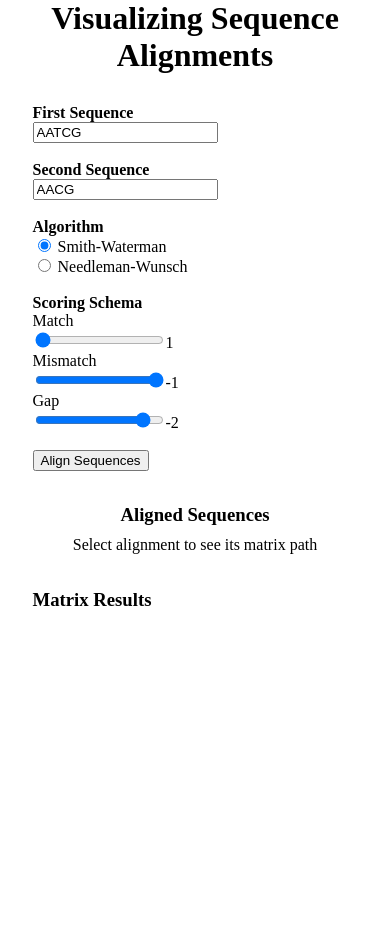
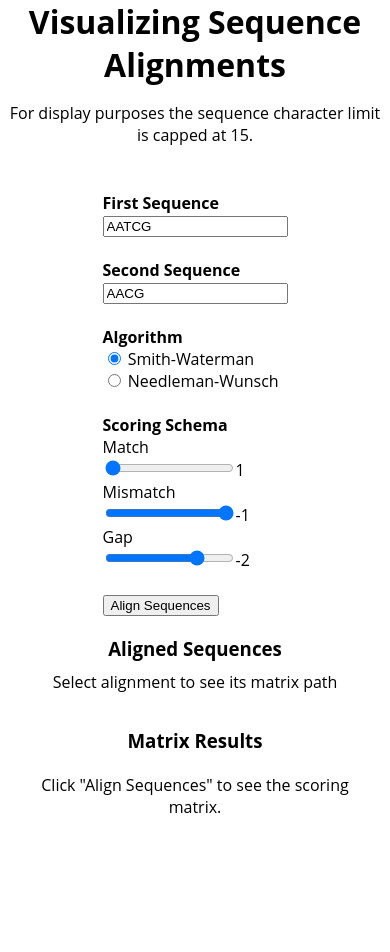
Before and after one commit to tylerhill90/portfolio-website, a Flask app: page /alignment-algorithms in a window 390 px wide. Shown: the part 21-973 px from the top of the page. Before the commit the page ends 627 px from the top, so only its background shows below. Run offline with Flask 2, Linux system fonts and the light colour scheme.

Commit message:
better responsive design and style

```diff
--- a/assets/css/align-algs.css
+++ b/assets/css/align-algs.css
@@ -1,12 +1,20 @@
+body {
+    font-family: "Open Sans", sans-serif;
+}
+
+#note {
+    text-align: center;
+}
+
 .container {
     display: grid;
     grid-template-columns: 230px 325px;
-    grid-template-rows: 380px 1fr 1fr;
-    grid-gap: 20px;
+    grid-template-rows: 380px auto auto;
+    grid-row-gap: 20px;
     grid-template-areas:
         "input-form alignments"
         "matrix matrix"
-        "algo-explanation algo-explanation";
+        "algo-explain algo-explain";
     background-color: #ffffff;
     padding: 30px;
     justify-content: center;
@@ -25,7 +33,6 @@ h3 {
 
 .matrix h3 {
     text-align: left;
-    margin-top: 0px;
     margin-bottom: 5px;
 }
 
@@ -72,21 +79,22 @@ h3 {
 
 .matrix {
     grid-area: matrix;
-    padding-right: 30px;
+}
+
+.matrix p {
+    font-family: "Open Sans", sans-serif;
 }
 
 .matrix-container {
     display: grid;
-    grid-template-columns: repeat(var(--colNumMatrix), 35px);
-    grid-template-rows: repeat(var(--rowNumMatrix), 35px);
+    grid-template-columns: repeat(var(--colNumMatrix), minmax(30px, auto));
+    grid-template-rows: repeat(var(--rowNumMatrix), auto);
     background-color: #ffffff;
-    padding-bottom: 30px;
 }
 
 .seq-char {
     text-align: center;
-    padding: 3px;
-    border: 1px solid rgb(255, 255, 255);
+    padding: 4px;
 }
 
 .score {
@@ -95,25 +103,48 @@ h3 {
     border: 1px solid rgb(0, 0, 0);
 }
 
-.algo-explaination {
-    grid-area: algo-explanation;
+.algo-explain {
+    grid-area: algo-explain;
+    padding: 30px;
+}
+
+#smith-waterman {
+    display: none;
+}
+
+#needleman-wunsch {
+    display: none;
 }
 
 @supports (display: grid) {
     @media only screen and (max-width:600px) {
         .container {
             display: grid;
-            grid-template-columns: 325px;
-            grid-template-rows: 380px auto 1fr 1fr;
-            grid-gap: 20px;
+            grid-template-columns: minmax(350px, auto);
+            grid-template-rows: auto auto auto auto;
+            grid-row-gap: 20px;
             grid-template-areas:
                 "input-form"
                 "alignments"
                 "matrix"
-                "algo-explanation";
+                "algo-explain";
             background-color: #ffffff;
             padding: 30px;
-            justify-content: center;
+            justify-items: center;
+        }
+
+        .matrix {
+            grid-area: matrix;
+            justify-self: start;
+        }
+
+        .matrix h3 {
+            text-align: center;
+            margin-bottom: 5px;
+        }
+
+        .matrix p {
+            text-align: center;
         }
     }
 }
--- a/assets/js/align-algs.js
+++ b/assets/js/align-algs.js
@@ -12,10 +12,13 @@ seqAlignForm.onsubmit = async (e) => {
     var gap = parseInt(formData.get('gap'));
     // Run the algorithm selected
     if (document.getElementById('sw').checked) {
+        var alg = 'sw';
         smithWaterman(seq1, seq2, match, mismatch, gap);
     } else {
+        var alg = 'nw';
         needlemanWunsch(seq1, seq2, match, mismatch, gap);
     }
+    displayAlgInfo(alg);
 };
 
 
@@ -245,8 +248,6 @@ function traceBack(paths, matrix) {
 function buildAlignmentsEl(seq1, seq2, matrix, allPaths) {
     var results = new Array();
 
-    console.log(matrix)
-
     // Create formatted strings for each alignment from its path in the matrix
     for (var z = 0; z < allPaths.length; z++) {
         var seq1Results = new Array();
@@ -254,7 +255,6 @@ function buildAlignmentsEl(seq1, seq2, matrix, allPaths) {
         var seq2Results = new Array();
 
         var path = allPaths[z]
-        console.log(path)
         for (var i = 1; i < path.length; i++) {
             if (path[i][0] === 0 && path[i][1] === 0) {
                 break;
@@ -262,7 +262,6 @@ function buildAlignmentsEl(seq1, seq2, matrix, allPaths) {
             var x = path[i - 1][0] - path[i][0];
             var y = path[i - 1][1] - path[i][1];
             var pointer = [x, y];
-            console.log(pointer)
 
             if (pointer[0] === -1 && pointer[1] === -1) {
                 if (seq1[path[i][0] - 1] == seq2[path[i][1] - 1]) { //Match
@@ -399,3 +398,18 @@ function buildMatrixEl(seq1, seq2, matrix, allPaths) {
     document.documentElement.style.setProperty('--colNumMatrix', columns);
     document.documentElement.style.setProperty('--rowNumMatrix', rows);
 };
+
+
+// Generate the algorithm explanation element
+function displayAlgInfo(alg) {
+    if (alg === 'sw') {
+        document.getElementById('smith-waterman').style.display = 'block';
+        document.getElementById('needleman-wunsch').style.display = 'none';
+    } else if (alg == 'nw') {
+        document.getElementById('smith-waterman').style.display = 'none';
+        document.getElementById('needleman-wunsch').style.display = 'block';
+    } else {
+        document.getElementById('smith-waterman').style.display = 'none';
+        document.getElementById('needleman-wunsch').style.display = 'none';
+    }
+};
--- a/templates/seq-align.html
+++ b/templates/seq-align.html
@@ -21,15 +21,16 @@
 
 <body>
     <h1>Visualizing Sequence Alignments</h1>
+    <p id="note">For display purposes the sequence character limit is capped at 15.</p>
     <div class="container">
 
         <div class="input-form">
 
             <form autocomplete="off" id="seqAlignForm">
                 <label for="seq1"><strong>First Sequence</strong></label><br>
-                <input type="text" name="seq1" value="AATCG" maxlength="20" required><br><br>
+                <input type="text" name="seq1" value="AATCG" maxlength="15" required><br><br>
                 <label for="seq2"><strong>Second Sequence</strong></label><br>
-                <input type="text" name="seq2" value="AACG" maxlength="20" required><br>
+                <input type="text" name="seq2" value="AACG" maxlength="15" required><br>
                 <br>
                 <label><strong>Algorithm</strong></label><br>
                 <input type="radio" id="sw" name="algorithm" value="Smith-Waterman" checked>
@@ -39,13 +40,13 @@
                 <br>
                 <label><strong>Scoring Schema</strong></label><br>
                 <label>Match</label><br>
-                <input type="range" id="scoring match" name="match" min="1" max="10" value="1" step="1"
+                <input type="range" id="scoring match" name="match" min="1" max="5" value="1" step="1"
                     onchange="this.nextElementSibling.value = this.value"><output>1</output><br>
                 <label>Mismatch</label><br>
-                <input type="range" id="scoring mismatch" name="mismatch" min="-10" max="-1" value="-1" step="1"
+                <input type="range" id="scoring mismatch" name="mismatch" min="-5" max="-1" value="-1" step="1"
                     onchange="this.nextElementSibling.value = this.value"><output>-1</output><br>
                 <label>Gap</label><br>
-                <input type="range" id="scoring gap" name="gap" min="-10" max="-1" value="-2" step="1"
+                <input type="range" id="scoring gap" name="gap" min="-5" max="-1" value="-2" step="1"
                     onchange="this.nextElementSibling.value = this.value"><output>-2</output><br>
                 <br>
                 <button>Align Sequences</button>
@@ -68,10 +69,56 @@
 
         <div class="matrix">
             <h3>Matrix Results</h3>
-            <div class="matrix-container" id="matrix-container"></div>
+            <div class="matrix-container" id="matrix-container">
+                <p>Click "Align Sequences" to see the scoring matrix.</p>
+            </div>
         </div>
 
-        <div class="algo-explanations"></div>
+        <div class="algo-explain">
+            <div id="smith-waterman">
+                <h3>Smith-Waterman Algorithm</h4>
+                    <p>
+                        This alignment algorithm performs local sequence alignment.
+                        Locally aligned sequences optimize for regions of higher
+                        sequence similarity over trying to align the entirety of both
+                        sequences.<br>
+                        <br>
+                        The general algorithm strategy is as follows:
+                    <ol>
+                        <li>Determine the scoring scheme.</li>
+                        <li>Construct the scoring matrix and initialize the first row and column with 0's.</li>
+                        <li>Calculate the rest of the scoring matrix.</li>
+                        <li>Traceback recursively from the highest score(s) in the matrix until a score of zero is
+                            reached.</li>
+                    </ol>
+                    Further details can be found
+                    <a href="https://en.wikipedia.org/wiki/Smith%E2%80%93Waterman_algorithm" target="_blank"
+                        rel="noopener noreferrer">here</a>.
+                    </p>
+            </div>
+
+            <div id="needleman-wunsch">
+                <h3>Needleman-Wunsch Algorithm</h3>
+                <p>
+                    This alignment algorithm performs global sequence alignment.
+                    Globally aligned sequences align the entirety of both sequences
+                    no matter the amount of gap between characters.<br>
+                    <br>
+                    The general algorithm startegy is as follows:
+                <ol>
+                    <li>Determine the scoring scheme.</li>
+                    <li>Construct the scoring matrix and initialize the first row and column with the gap score times
+                        the respective sequence position.</li>
+                    <li>Calculate the rest of the scoring matrix.</li>
+                    <li>Traceback recursively from the bottom right corner of the matrix to the top left.</li>
+                </ol>
+                Further details can be found
+                <a href="https://en.wikipedia.org/wiki/Needleman%E2%80%93Wunsch_algorithm" target="_blank"
+                    rel="noopener noreferrer">here</a>.
+                </p>
+                </p>
+            </div>
+        </div>
 
     </div>
 
```
